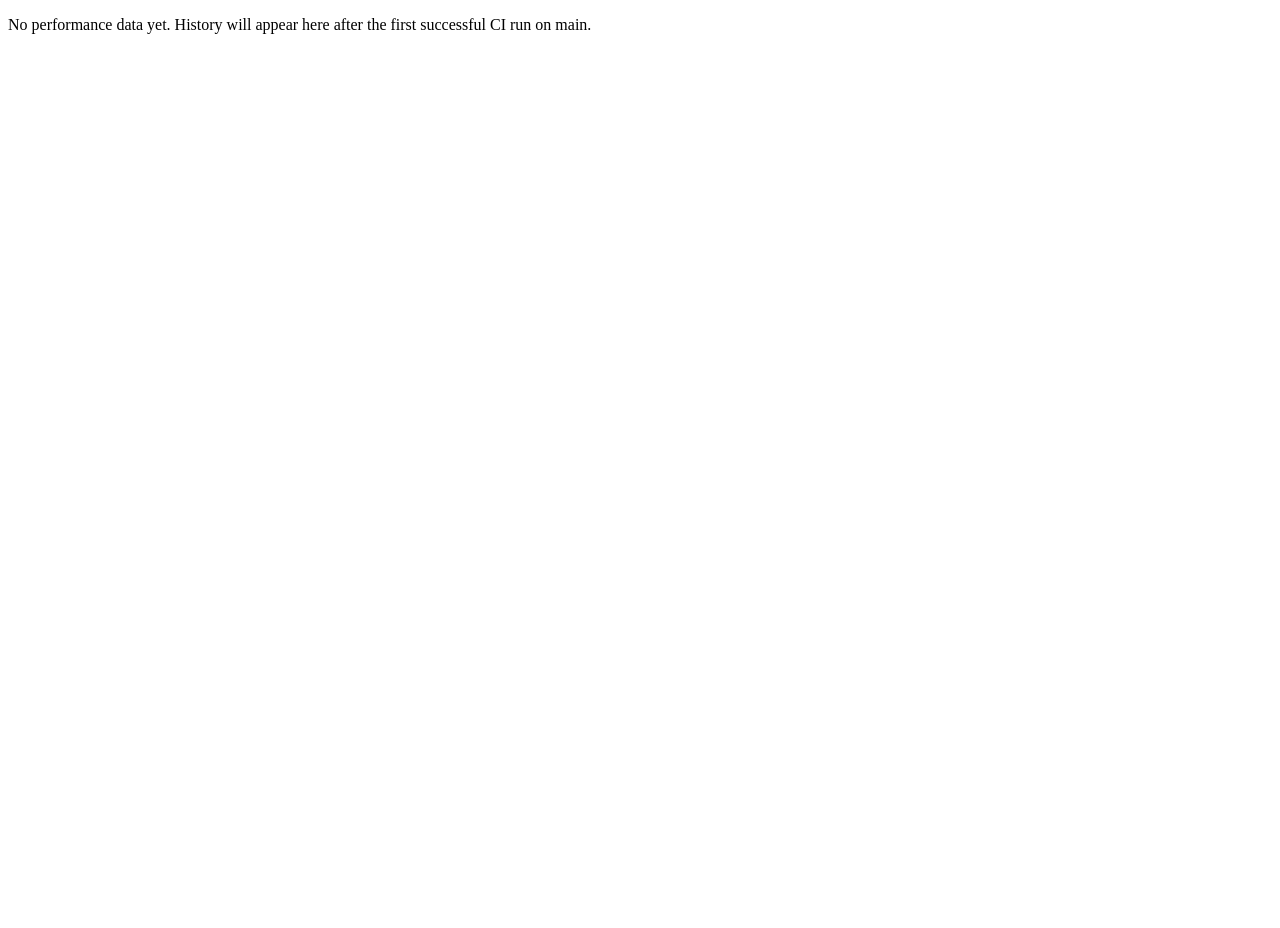
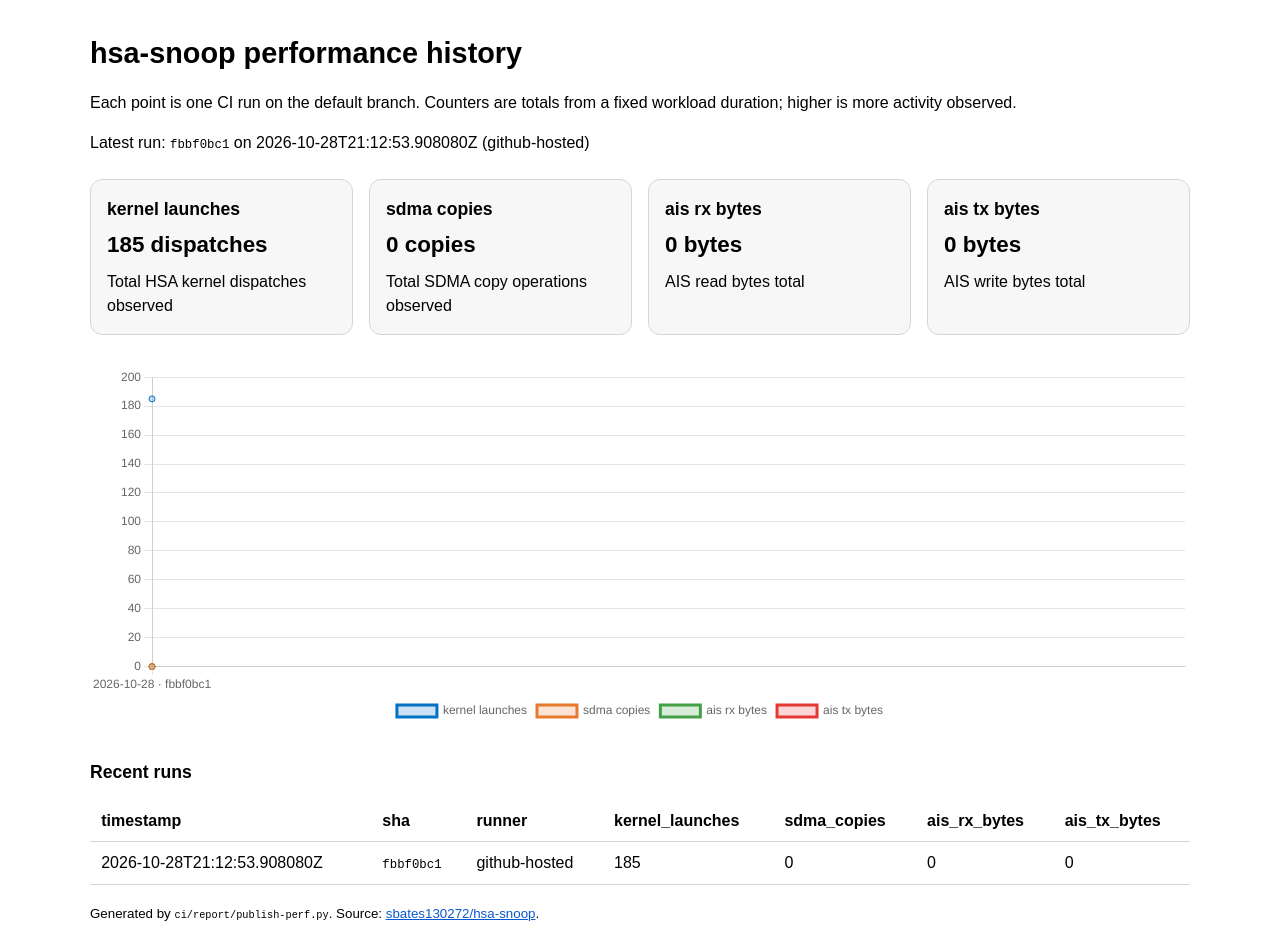
Before and after one commit to sbates130272/hsa-snoop, a plain HTML site: page perf/index.html in a window 1280 px wide. Before the commit the page ends 800 px from the top, so only its background shows below. Drawn offline with nearby package versions, Linux system fonts and the light colour scheme.

Commit message:
perf: publish trends and snapshot from run 40768775881
Generated by ci/report/publish-perf.py. [skip ci]

```diff
--- a/perf/badge-ais_rx_bytes.json
+++ b/perf/badge-ais_rx_bytes.json
@@ -1 +1 @@
-{"schemaVersion": 1, "label": "ais_rx_bytes", "message": "no data", "color": "lightgrey"}
+{"schemaVersion": 1, "label": "ais_rx_bytes", "message": "0 bytes", "color": "blue"}
--- a/perf/badge-ais_tx_bytes.json
+++ b/perf/badge-ais_tx_bytes.json
@@ -1 +1 @@
-{"schemaVersion": 1, "label": "ais_tx_bytes", "message": "no data", "color": "lightgrey"}
+{"schemaVersion": 1, "label": "ais_tx_bytes", "message": "0 bytes", "color": "blue"}
--- a/perf/badge-kernel_launches.json
+++ b/perf/badge-kernel_launches.json
@@ -1 +1 @@
-{"schemaVersion": 1, "label": "kernel_launches", "message": "no data", "color": "lightgrey"}
+{"schemaVersion": 1, "label": "kernel_launches", "message": "185 dispatches", "color": "blue"}
--- a/perf/badge-sdma_copies.json
+++ b/perf/badge-sdma_copies.json
@@ -1 +1 @@
-{"schemaVersion": 1, "label": "sdma_copies", "message": "no data", "color": "lightgrey"}
+{"schemaVersion": 1, "label": "sdma_copies", "message": "0 copies", "color": "blue"}
--- a/perf/index.html
+++ b/perf/index.html
@@ -1,5 +1,51 @@
 <!DOCTYPE html>
 <html lang="en">
-<head><meta charset="utf-8"><title>hsa-snoop performance</title></head>
-<body><p>No performance data yet. History will appear here after the first successful CI run on main.</p></body>
+<head>
+<meta charset="utf-8">
+<title>hsa-snoop performance history</title>
+<script src="https://cdn.jsdelivr.net/npm/chart.js@4/dist/chart.umd.min.js"></script>
+<style>
+  :root { color-scheme: light dark; }
+  body { font-family: sans-serif; max-width: 1100px; margin: 2em auto; padding: 0 1em 3em; line-height: 1.5; }
+  h1 { font-size: 1.8em; margin-bottom: 0.3em; }
+  h2 { font-size: 1.1em; }
+  code { font-size: 0.95em; }
+  a { color: #0b57d0; }
+  .lede { margin-bottom: 1.5em; }
+  .chart-wrap { position: relative; height: 360px; margin: 2em 0; }
+  .metrics { display: grid; grid-template-columns: repeat(auto-fit, minmax(220px, 1fr)); gap: 1rem; margin: 1.5em 0 2em; }
+  .metric-card { border: 1px solid #d0d7de; border-radius: 12px; padding: 1rem; background: rgba(127, 127, 127, 0.06); }
+  .metric-card h2, .metric-card p { margin: 0; }
+  .metric-card .value { font-size: 1.4em; font-weight: 700; margin: 0.35rem 0 0.5rem; }
+  .table-wrap { overflow-x: auto; }
+  table { border-collapse: collapse; width: 100%; }
+  th, td { border-bottom: 1px solid #d0d7de; padding: 0.55rem 0.7rem; text-align: left; white-space: nowrap; }
+</style>
+</head>
+<body>
+<h1>hsa-snoop performance history</h1>
+<p>Each point is one CI run on the default branch.  Counters are totals from
+a fixed workload duration; higher is more activity observed.</p>
+<p class="lede">Latest run: <code>fbbf0bc1</code> on 2026-10-28T21:12:53.908080Z (github-hosted)</p>
+<section class="metrics">
+<article class="metric-card"><h2>kernel launches</h2><p class="value">185 dispatches</p><p>Total HSA kernel dispatches observed</p></article><article class="metric-card"><h2>sdma copies</h2><p class="value">0 copies</p><p>Total SDMA copy operations observed</p></article><article class="metric-card"><h2>ais rx bytes</h2><p class="value">0 bytes</p><p>AIS read bytes total</p></article><article class="metric-card"><h2>ais tx bytes</h2><p class="value">0 bytes</p><p>AIS write bytes total</p></article>
+</section>
+<div class="chart-wrap"><canvas id="perf"></canvas></div>
+<script>
+const labels = ["2026-10-28 \u00b7 fbbf0bc1"];
+const datasets = [{"label": "kernel launches", "data": [185.0], "borderColor": "#0071c5", "backgroundColor": "#0071c533", "tension": 0.3, "pointRadius": 3}, {"label": "sdma copies", "data": [0.0], "borderColor": "#e87a2d", "backgroundColor": "#e87a2d33", "tension": 0.3, "pointRadius": 3}, {"label": "ais rx bytes", "data": [0.0], "borderColor": "#43a047", "backgroundColor": "#43a04733", "tension": 0.3, "pointRadius": 3}, {"label": "ais tx bytes", "data": [0.0], "borderColor": "#e53935", "backgroundColor": "#e5393533", "tension": 0.3, "pointRadius": 3}];
+new Chart(document.getElementById('perf'), {
+  type: 'line',
+  data: { labels, datasets },
+  options: {
+    responsive: true,
+    maintainAspectRatio: false,
+    plugins: { legend: { position: 'bottom' } },
+    scales: { y: { beginAtZero: true } },
+  },
+});
+</script>
+<h2>Recent runs</h2><div class="table-wrap"><table><thead><tr><th>timestamp</th><th>sha</th><th>runner</th><th>kernel_launches</th><th>sdma_copies</th><th>ais_rx_bytes</th><th>ais_tx_bytes</th></tr></thead><tbody><tr><td>2026-10-28T21:12:53.908080Z</td><td><code>fbbf0bc1</code></td><td>github-hosted</td><td>185</td><td>0</td><td>0</td><td>0</td></tr></tbody></table></div>
+<p><small>Generated by <code>ci/report/publish-perf.py</code>. Source: <a href="https://github.com/sbates130272/hsa-snoop">sbates130272/hsa-snoop</a>.</small></p>
+</body>
 </html>
```
Also changed, not shown: prom/index.html (added, +37 -0 lines), 1 other file.
